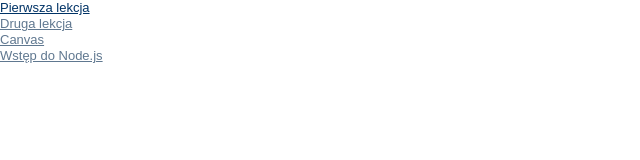
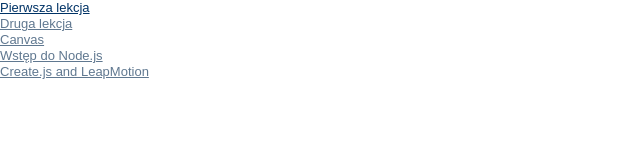
Before and after one commit to krzychukula/krzychukula.github.com, a plain HTML site: page index.html in a window 1280 px wide. Shown: the whole page, without its empty margins (0-640 px from the left). Drawn offline with nearby package versions, Linux system fonts and the light colour scheme.

Commit message:
Update index.html

```diff
--- a/index.html
+++ b/index.html
@@ -29,6 +29,7 @@
 		<a href="webgl/lesson2.html">Druga lekcja</a>
 		<a href="canvas/index.html">Canvas</a>
 		<a href="node1/index.html">Wstęp do Node.js</a>
+		<a href="createleap">Create.js and LeapMotion</a>
 	</nav>
     </header>
     <div id="main" role="main">
```
